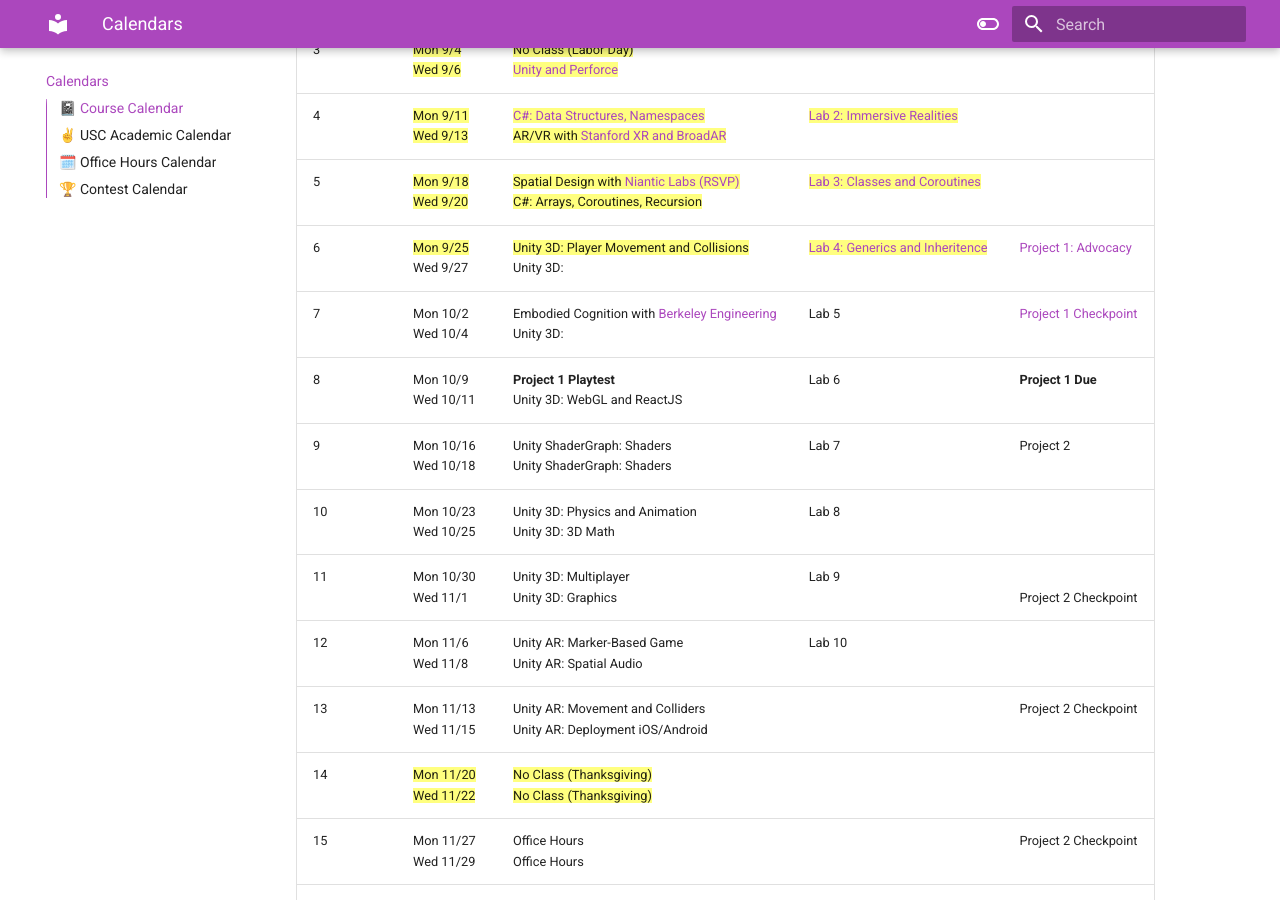
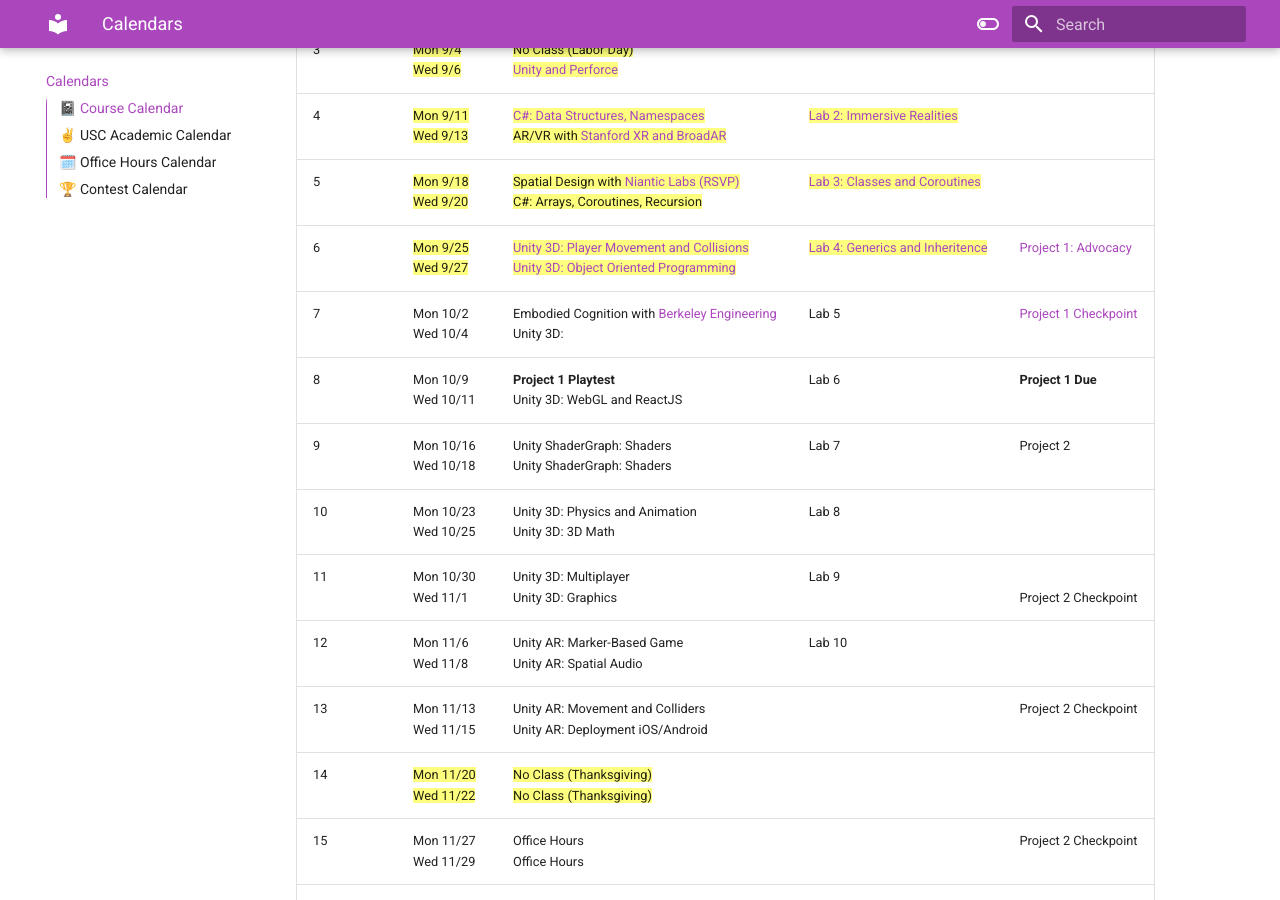
Before and after one commit to usc-ctin583/usc-ctin583.github.io, an MkDocs documentation site: the page built from docs/index.md, in a window 1280 px wide and 900 px high, scrolled down 429 px. Built offline with MkDocs 1.6.1 and Material for MkDocs 9.7.7, drawn with Linux system fonts in a browser that asks for light colours.

Commit message:
wednesday calendar update

```diff
--- a/docs/index.md
+++ b/docs/index.md
@@ -7,7 +7,7 @@
 | 3    | ==Mon 9/4== <br> ==Wed 9/6==     | ==No Class (Labor Day)== <br> ==[Unity and Perforce](https://www.icloud.com/keynote/0545FBYqmgu62bVFrVxSeqzzA#Lecture3)== | |
 | 4    | ==Mon 9/11== <br> ==Wed 9/13==   | ==[C#: Data Structures, Namespaces](https://www.icloud.com/keynote/0b5y1M4VNtrdfL4vFyXrzgkeg#Lecture4)== <br> ==AR/VR with [Stanford XR and BroadAR](https://www.broadar.com/)== | ==[Lab 2: Immersive Realities](Labs/lab2.md)== |
 | 5    | ==Mon 9/18== <br> ==Wed 9/20==   | ==Spatial Design with [Niantic Labs (RSVP)](https://calendar.google.com/calendar/event?action=TEMPLATE&tmeid=a2tjZGhsdTdrZjlzM2Q5NTNwYjRndXRmb2sgZGVib3JhaHl1ZW4yMDE2QGJlcmtlbGV5LmVkdQ&tmsrc=deborahyuen2016%40berkeley.edu)== <br> ==C#: Arrays, Coroutines, Recursion== | ==[Lab 3: Classes and Coroutines](Labs/lab3.md)== |
-| 6    |==Mon 9/25== <br> Wed 9/27   | ==Unity 3D: Player Movement and Collisions== <br> Unity 3D: | ==[Lab 4: Generics and Inheritence](Labs/lab4.md)==| [Project 1: Advocacy](./Projects/project1.md) |
+| 6    |==Mon 9/25== <br> ==Wed 9/27==   | ==[Unity 3D: Player Movement and Collisions](https://www.icloud.com/keynote/01bSAfmd7C45UrRFrT-p8Ezeg#Lecture6)== <br> ==[Unity 3D: Object Oriented Programming](https://www.icloud.com/keynote/0920OrQoVdzLeXbAZZYG6Jp4g#Lecture6)== | ==[Lab 4: Generics and Inheritence](Labs/lab4.md)==| [Project 1: Advocacy](./Projects/project1.md) |
 | 7    | Mon 10/2 <br> Wed 10/4   | Embodied Cognition with [Berkeley Engineering](https://bid.berkeley.edu/) <br> Unity 3D:  | Lab 5 | [Project 1 Checkpoint](./Projects/project1checkpoint.md) |
 | 8    | Mon 10/9 <br> Wed 10/11  | **Project 1 Playtest** <br> Unity 3D: WebGL and ReactJS | Lab 6 | **Project 1 Due** |
 | 9    | Mon 10/16 <br> Wed 10/18 | Unity ShaderGraph: Shaders <br> Unity ShaderGraph: Shaders | Lab 7 | Project 2 |
```
